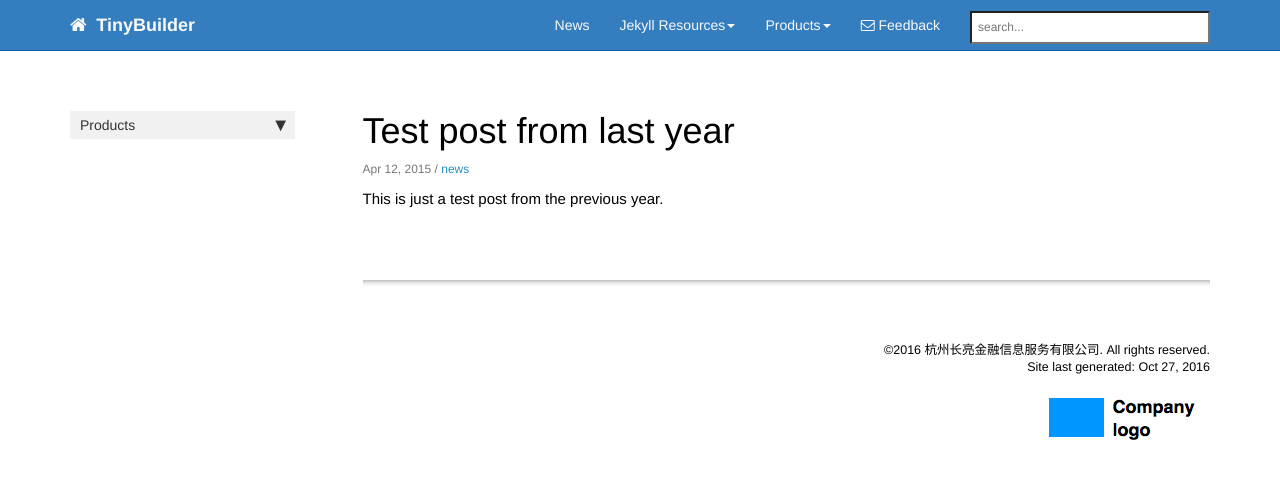
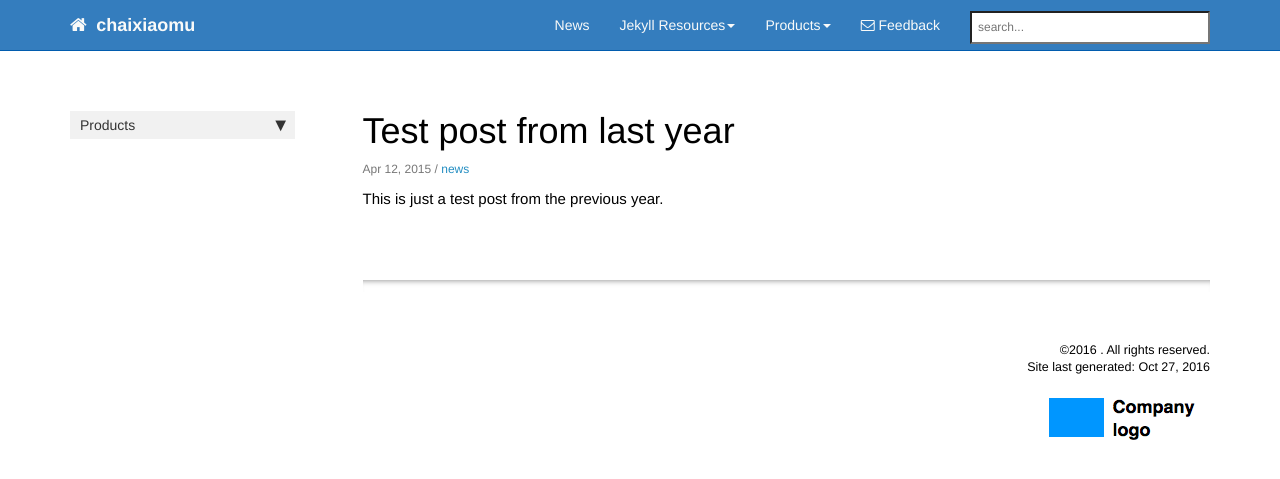
Before and after one commit to chaixiaomu/chaixiaomu.github.com, a Jekyll site: the page built from _posts/2015-04-12-test-post-last-year.md, in a window 1280 px wide. Shown: the top 479 px of the page. Built offline with Jekyll 4.4.1, drawn with Linux system fonts in a browser that asks for light colours; nearby versions of some CDN libraries; comment, search, counter and statistics services are not loaded.

Commit message:
Initial commit

```diff
--- a/_config.yml
+++ b/_config.yml
@@ -2,13 +2,13 @@
 output: web
 # this property is useful for conditional filtering of content that is separate from the PDF.
 
-topnav_title: TinyBuilder
+topnav_title: chaixiaomu
 # this appears on the top navigation bar next to the home button
 
 site_title: Jekyll theme for documentation
 # this appears in the html browser tab for the site title (seen mostly by search engines, not users)
 
-company_name: 杭州长亮金融信息服务有限公司
+location: 中国浙江杭州
 # this appears in the footer
 
 github_editme_path: tomjohnson1492/documentation-theme-jekyll/blob/gh-pages/pages/
@@ -30,7 +30,7 @@ exclude:
 
 feedback_subject_line: Jekyll documentation theme
 
-feedback_email: tomjohnson1492@gmail.com
+feedback_email: chaizizhe@gmail.com
 # used as a contact email for the Feedback link in the top navigation bar
 
 # feedback_disable: true
```
